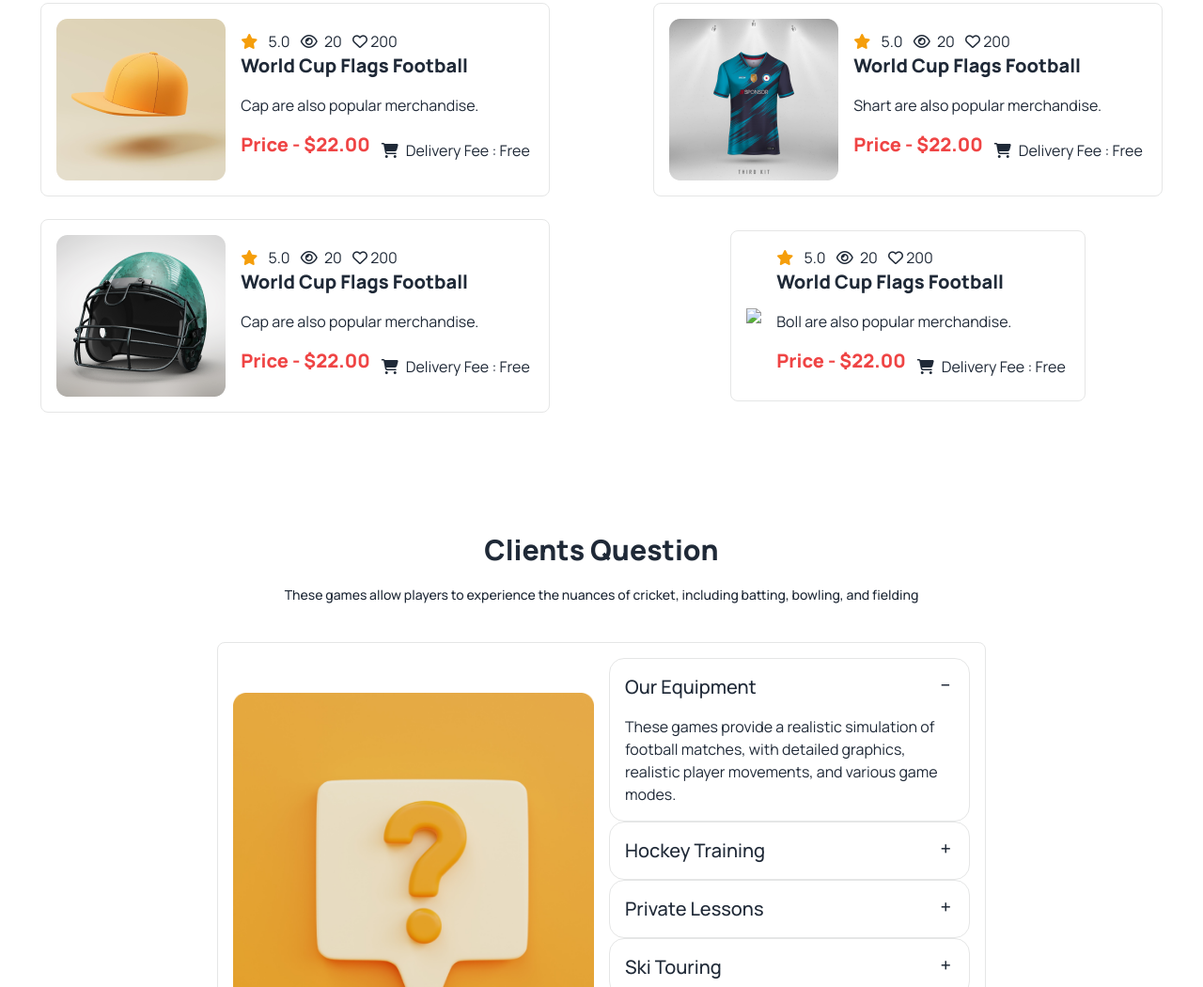
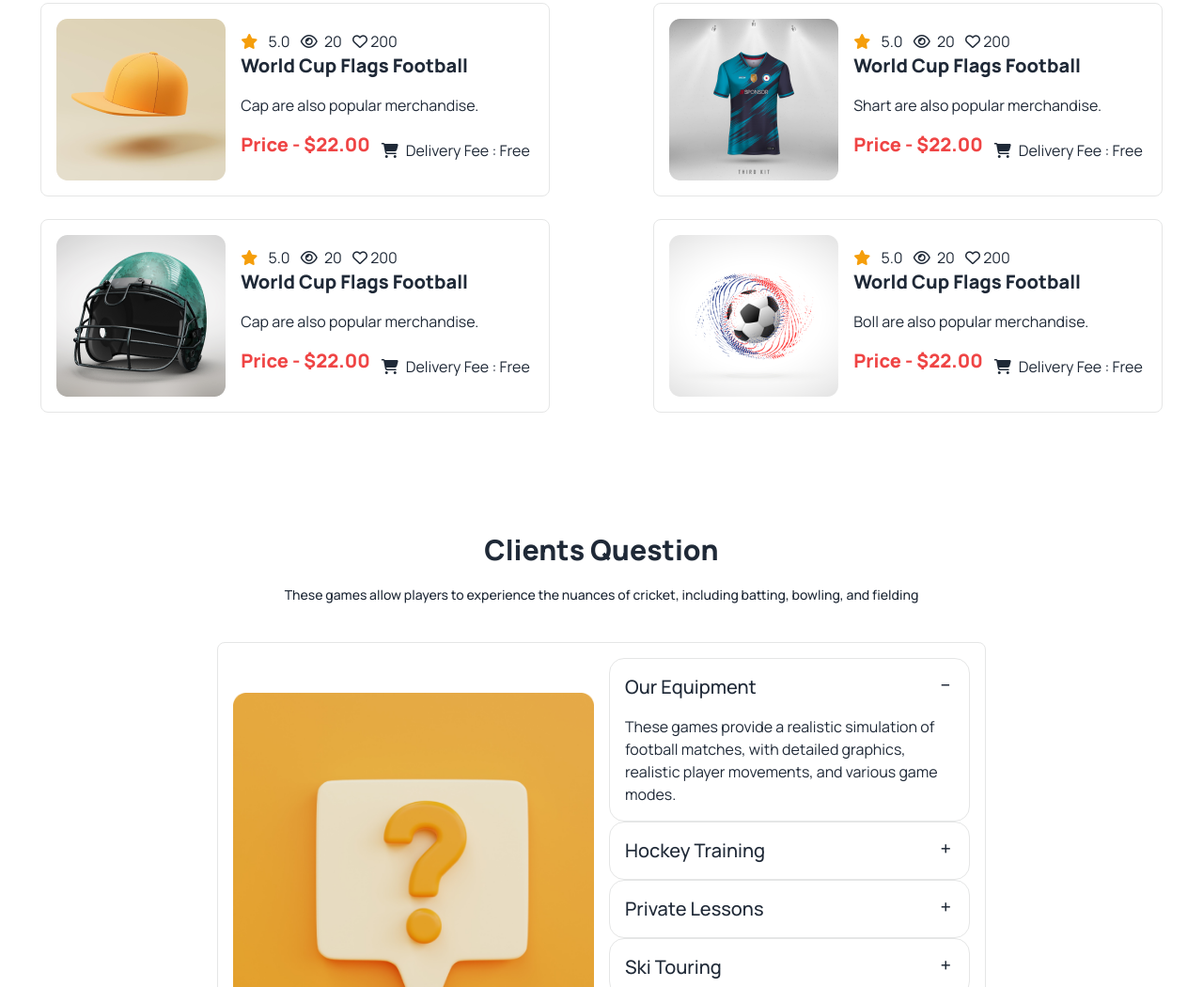
Before and after one commit to UAShoshi/Hockeys-website, a plain HTML site: page index.html in a window 1280 px wide. Shown: the part 3041-4091 px from the top of the page at 94% size. Drawn offline with nearby package versions, Linux system fonts and the light colour scheme.

Commit message:
image rename

```diff
--- a/index.html
+++ b/index.html
@@ -299,7 +299,7 @@
         <!-- Products 6 -->
         <div class="hero">
           <div class="hero-content flex-col lg:flex-row rounded-lg border border-base-300">
-            <img src="images/10.png/">
+            <img src="images/10.png" />
             <div>
               <div class="mr-3">
                 <i class="fa-solid fa-star text-amber-500 mr-2"></i>
```
